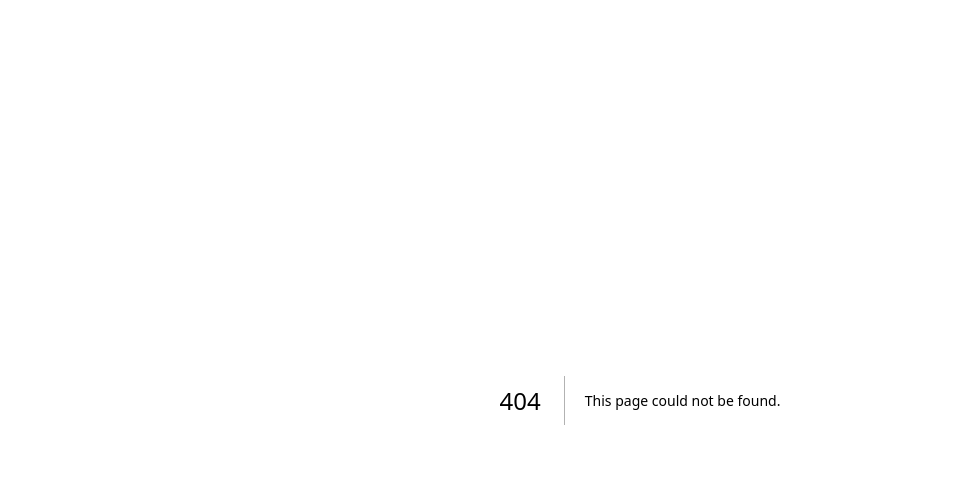
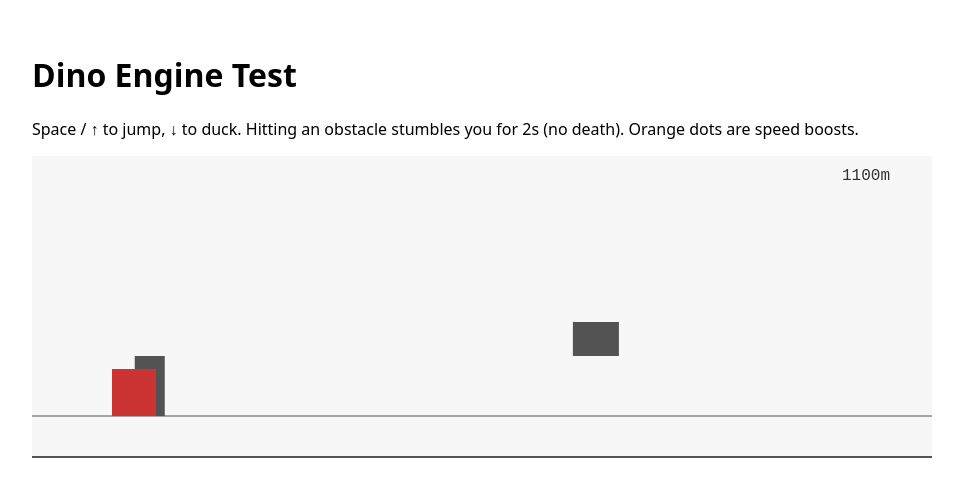
Before and after one commit to oneAboveAlllGames/Dino, a Next.js app: page /play in a window 1280 px wide. Before the commit this address had no page. Shown: the top 496 px of the page, without its empty margins (0-963 px from the left). Built offline with nearby package versions, Linux system fonts and the light colour scheme.

Commit message:
create: play page

```diff
--- /dev/null
+++ b/app/play/page.tsx
@@ -0,0 +1,18 @@
+"use client";
+
+// app/play/page.tsx
+//
+// Solo test harness — just proves out the engine + rendering before we add
+// the Supabase Realtime layer on top. Space/Up = jump, Down = duck.
+
+import DinoCanvas from "../../components/DinoCanvas";
+
+export default function PlayPage() {
+  return (
+    <main style={{ padding: 24, fontFamily: "system-ui" }}>
+      <h1>Dino Engine Test</h1>
+      <p>Space / ↑ to jump, ↓ to duck. Hitting an obstacle stumbles you for 2s (no death). Orange dots are speed boosts.</p>
+      <DinoCanvas seed={42} distanceGoal={5000} onFinish={() => alert("Finish line!")} />
+    </main>
+  );
+}
```
